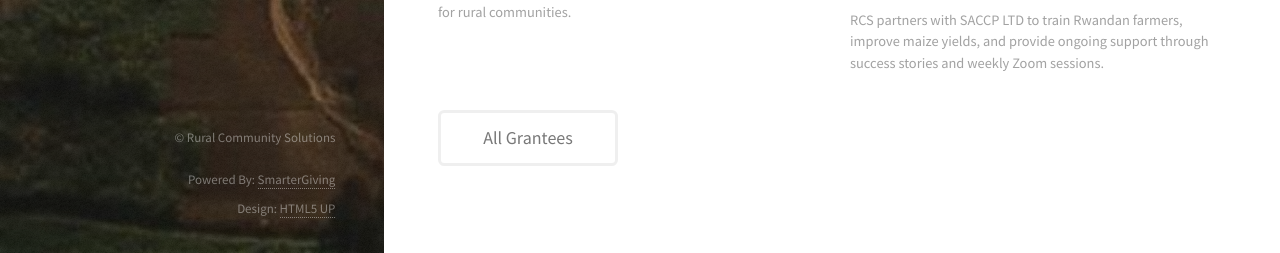
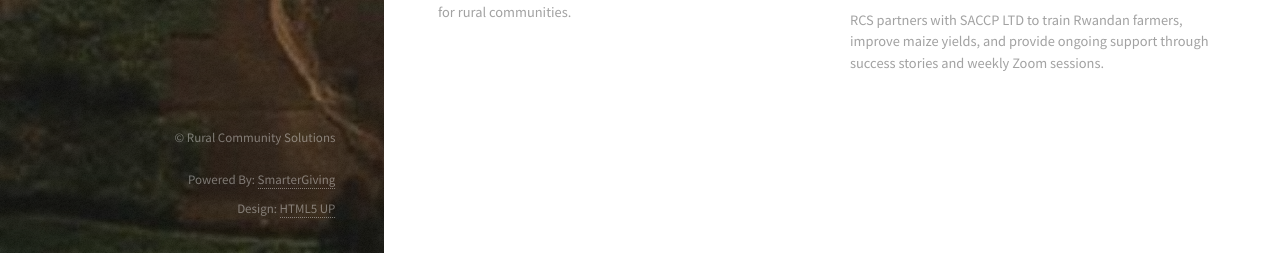
Before and after one commit to rural-cs/rural-cs.github.io, a Jekyll site: the page built from index.html, in a window 1280 px wide and 1349 px high. Shown: the part 1093-1346 px from the top of the window. Built offline with Jekyll 4.4.1, drawn with Linux system fonts in a browser that asks for light colours; nearby versions of some CDN libraries; library files that are not in the unit come from our copies.

Commit message:
Update index.html

```diff
--- a/index.html
+++ b/index.html
@@ -28,7 +28,5 @@ layout: default
         </article>
       {% endfor %}
   </div>
-  <ul class="actions">
-    <li><a href="{{ site.baseurl }}/grantees/" class="button">All Grantees</a></li>
-  </ul>
+
 </section>
```
